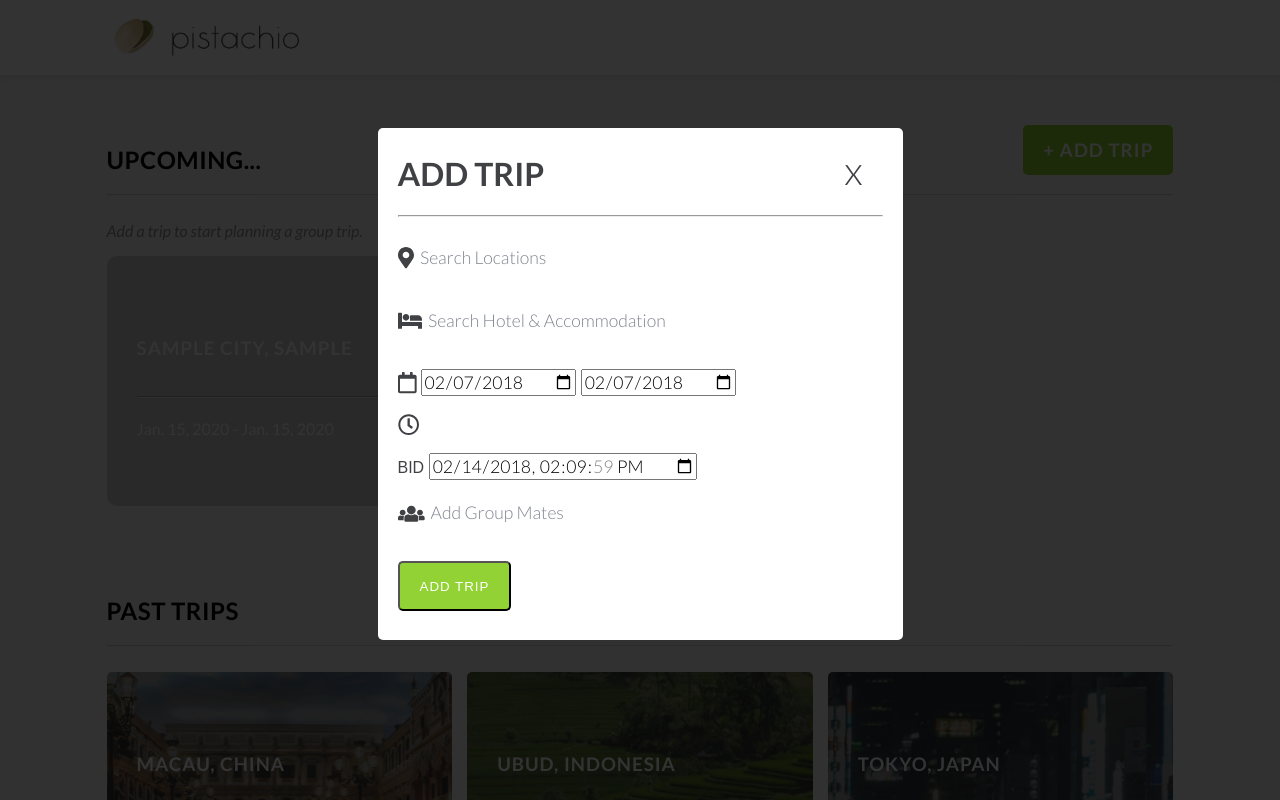
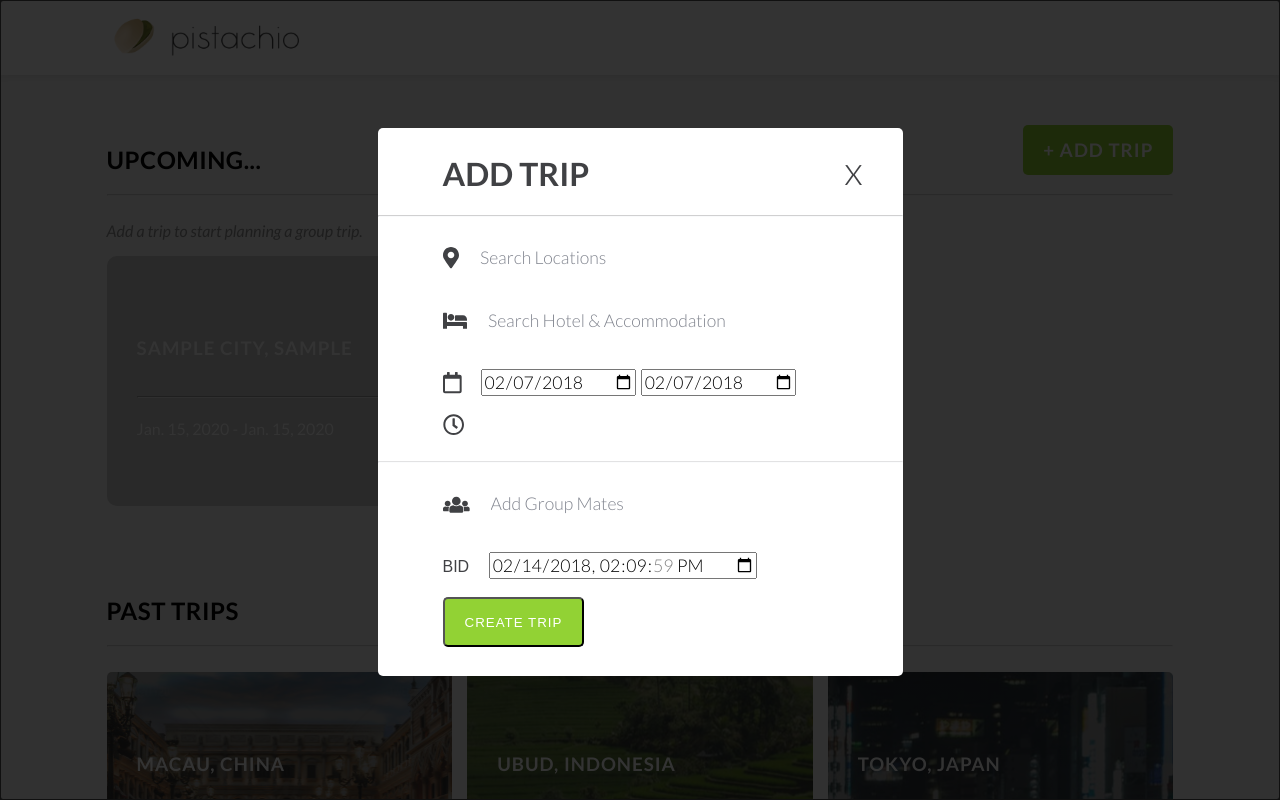
Before and after one commit to spdasilv/pistachio, a Django app: template pistachio/api/templates/api/home.html in a window 1280 px wide, after a click on "+ ADD TRIP". Run offline with Django 3.2, Linux system fonts and the light colour scheme; the template is opened without the code that fills it: values that come from a table or form of the project are taken from there, others are empty; a user stored in the database is signed in; tables that the repository leaves empty hold one stand-in row (values such as "Sample post").

Commit message:
Modal
Add padding. Format <hr>. Add Scroll.

```diff
--- a/pistachio/api/templates/api/home.html
+++ b/pistachio/api/templates/api/home.html
@@ -103,34 +103,41 @@
             </div>
         </div>
     </body>
-    <div id="openModal" class="modalDialog">
+    <div id="openModal" class="modalDialog" style="overflow:scroll;">
         <div style="color: #404144;">	<a href="#close" title="Close" class="close">x</a>
         <form method='post' action="{% url 'api:newTrip'%}">
             {% csrf_token %}
-            <h1>ADD TRIP</h1>
-            <hr>
             <style>
             input[type=text]{
-                width:60%;
+                width:70%;
                 border-bottom: 1px solid white;
             }
             input[type=text]:focus, input[type=text]:active {
                 border-bottom: 1px solid white;
                 outline: none;
             }
+            .modalDialog > div {
+                padding: 5px 65px 13px 65px;
+            }
+            hr.divider {
+                margin-left: -65px;
+                margin-right: -65px;
+                border-color: #f4f6f9;
+                opacity: 0.5;
+            }
             </style>
-            <br><i class="fas fa-map-marker-alt fa-lg"></i>  <input type="text" name="city_choice" maxlength="300" required id="id_city_choice" value="Search Locations"/><br>
-            <br><i class="fas fa-bed fa-lg"></i>  <input type="text" name="hotel" maxlength="300" required id="id_hotel" value="Search Hotel & Accommodation"/><br>
-            <br><i class="far fa-calendar fa-lg"></i>  <input type="date" name="start_date" value="2018-02-07" required id="id_start_date" />
+            <h1>ADD TRIP</h1>
+            <hr class="divider"/>
+            <br><i class="fas fa-map-marker-alt fa-lg" style="margin-right:15px;"></i>  <input type="text" name="city_choice" maxlength="300" required id="id_city_choice" value="Search Locations"/><br>
+            <br><i class="fas fa-bed fa-lg" style="margin-right:15px;"></i>  <input type="text" name="hotel" maxlength="300" required id="id_hotel" value="Search Hotel & Accommodation"/><br>
+            <br><i class="far fa-calendar fa-lg" style="margin-right:15px;"></i>  <input type="date" name="start_date" value="2018-02-07" required id="id_start_date" />
             <input type="date" name="end_date" value="2018-02-07" required id="id_end_date" /><br>
-            <br><i class="far fa-clock fa-lg"></i><br>
-            <br>BID <input type="datetime-local" name="bidding_ends" value="2018-02-14 14:09:59" required id="id_bidding_ends" /><br>
-            <br><i class="fas fa-users fa-lg"></i> <input type="text" name="emails" maxlength="1000" required id="id_emails" value="Add Group Mates"/><br>
-            <br><button type="submit"  style="text-decoration:none;" class="green-button" style="float:right">Add Trip</button>
+            <br><i class="far fa-clock fa-lg" style="margin-right:15px;"></i><br>
+            <br><hr class="divider" style="opacity:0.3"/>
+            <br><i class="fas fa-users fa-lg" style="margin-right:15px;"></i> <input type="text" name="emails" maxlength="1000" required id="id_emails" value="Add Group Mates"/><br>
+            <br>BID <input type="datetime-local" name="bidding_ends" value="2018-02-14 14:09:59" required id="id_bidding_ends" style="margin-left:15px;"/><br>
+            <br><button type="submit"  style="text-decoration:none;" class="green-button" style="float:right" >CREATE TRIP</button>
         </form>
         </div>
-        <!--<div><button type="submit"  style="text-decoration:none;" class="green-button" style="float:right">Add Trip</button></div>-->
     </div>
-    <script>
-    </script>
 {% endblock %}
```
